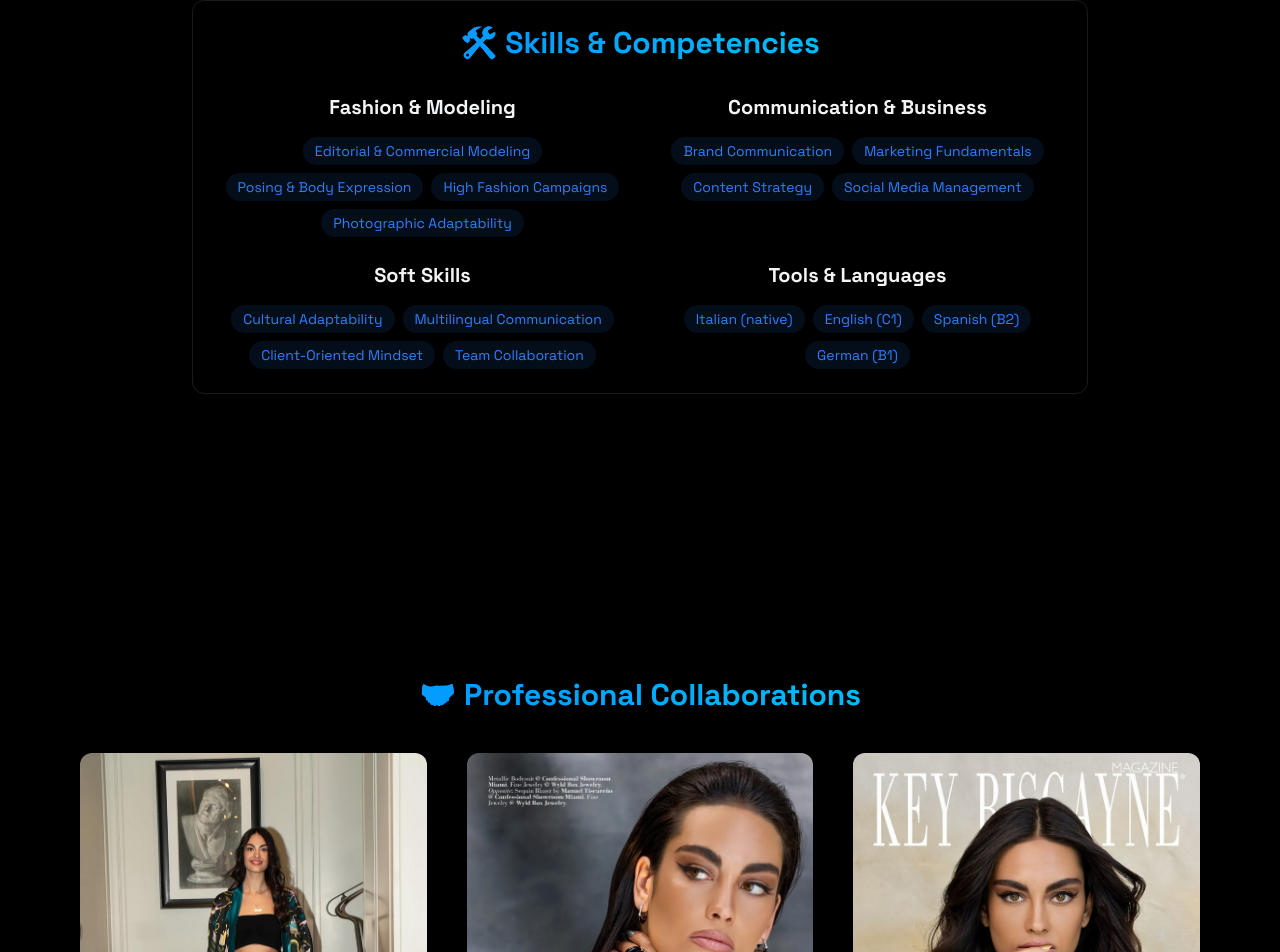
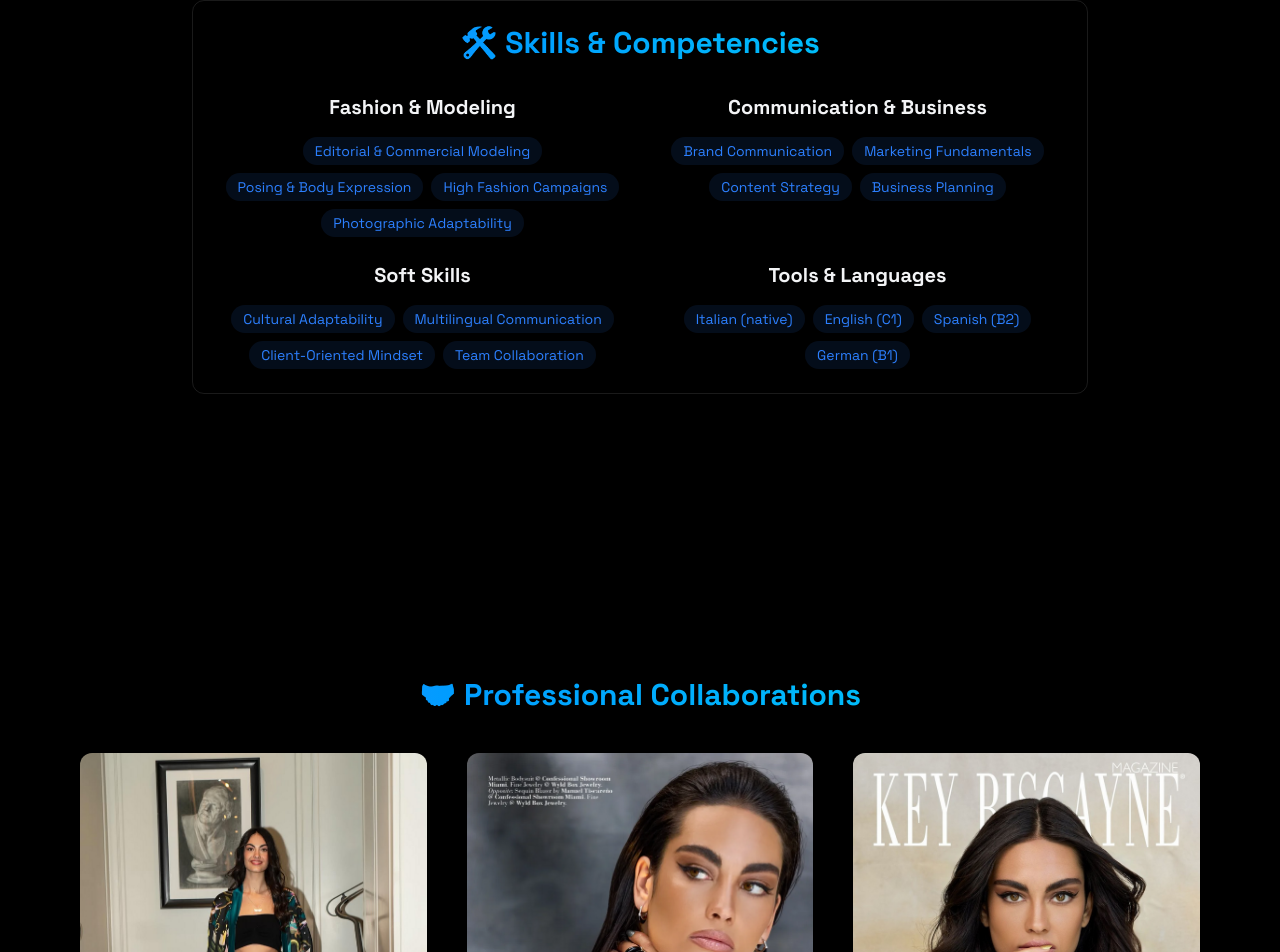
Before and after one commit to alessandradeserti/portfolio, a React (Vite) app: page / in a window 1280 px wide. Shown: the part 1829-2781 px from the top of the page. Built offline with nearby package versions, Linux system fonts and the light colour scheme.

Commit message:
Update portfolio site

```diff
--- a/src/components/sections/Skills.jsx
+++ b/src/components/sections/Skills.jsx
@@ -12,7 +12,7 @@ export const Skills = () => {
     "Brand Communication",
     "Marketing Fundamentals",
     "Content Strategy",
-    "Social Media Management",
+    "Business Planning",
   ];
 
   const SoftSkills = [
```
